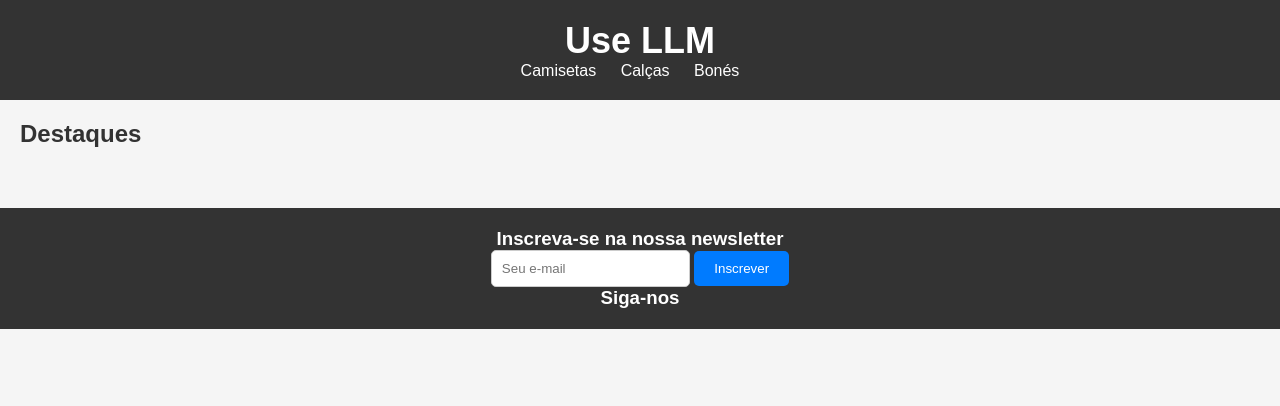
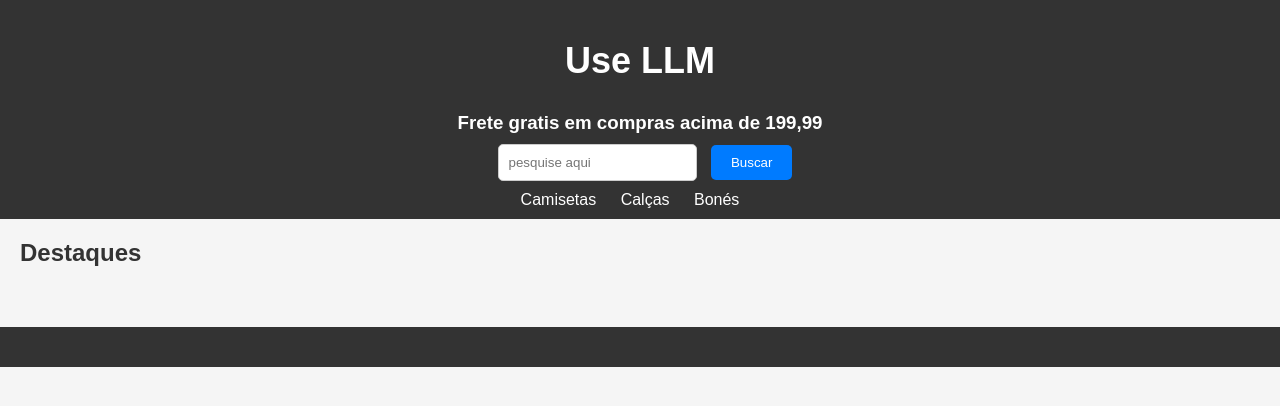
Before and after one commit to eiliviacaroline/Loja-LLM-, a plain HTML site: page INDEX.HTML in a window 1280 px wide. Drawn offline with Linux system fonts and the light colour scheme.

Commit message:
Add files via upload

```diff
--- a/INDEX.HTML
+++ b/INDEX.HTML
@@ -9,6 +9,13 @@
 <body>
     <header>
         <h1>Use LLM</h1>
+        <div class="newsletter">
+            <h3>Frete gratis em compras acima de 199,99</h3>
+            <form action="#">
+                <input type="text" placeholder="pesquise aqui">
+                <button type="submit">Buscar</button>
+            </form>
+        </div>
         <nav>
             <ul>
                 <li><a href="#">Camisetas</a></li>
@@ -27,17 +34,7 @@
     </main>
 
     <footer>
-        <div class="newsletter">
-            <h3>Inscreva-se na nossa newsletter</h3>
-            <form action="#">
-                <input type="email" placeholder="Seu e-mail">
-                <button type="submit">Inscrever</button>
-            </form>
-        </div>
-        <div class="redes-sociais">
-            <h3>Siga-nos</h3>
-            <!-- Adicione os links para as redes sociais -->
-        </div>
+
     </footer>
 </body>
 </html>
--- a/styles.css
+++ b/styles.css
@@ -16,12 +16,13 @@ body {
 header {
     background-color: #333; /* Cor de fundo do cabeçalho */
     color: #fff; /* Cor do texto do cabeçalho */
-    padding: 20px;
+    padding: 10px;
     text-align: center;
 }
 
 header h1 {
     font-size: 36px;
+    padding: 30px;
 }
 
 header nav ul {
@@ -61,13 +62,14 @@ footer {
     text-align: center;
 }
 
-footer .newsletter input[type="email"] {
+ .newsletter input[type="text"] {
+    margin: 10px;
     padding: 10px;
     border: 1px solid #ccc;
     border-radius: 5px;
 }
 
-footer .newsletter button {
+ .newsletter button {
     padding: 10px 20px;
     background-color: #007bff; /* Azul */
     color: #fff;
@@ -75,9 +77,3 @@ footer .newsletter button {
     border-radius: 5px;
     cursor: pointer;
 }
-
-footer .redes-sociais a {
-    color: #fff;
-    text-decoration: none;
-    margin-right: 10px;
-}
```
